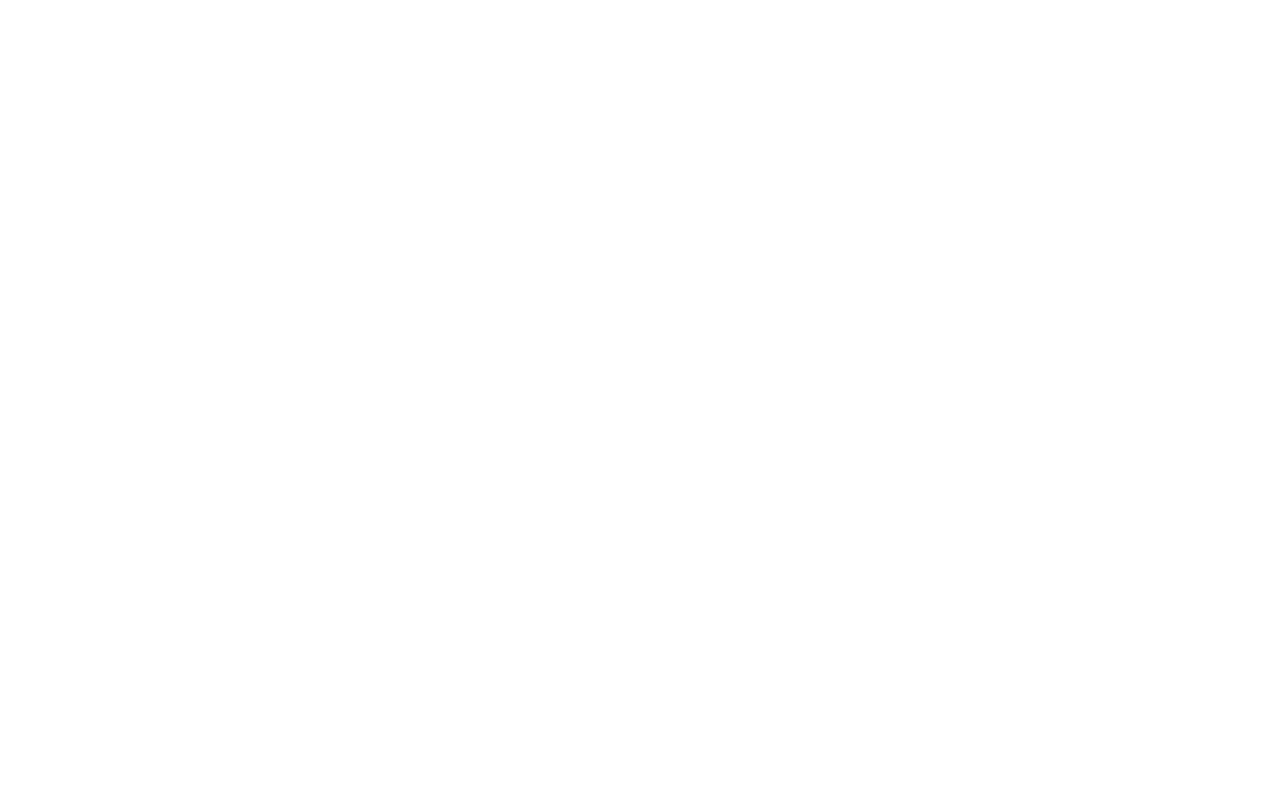
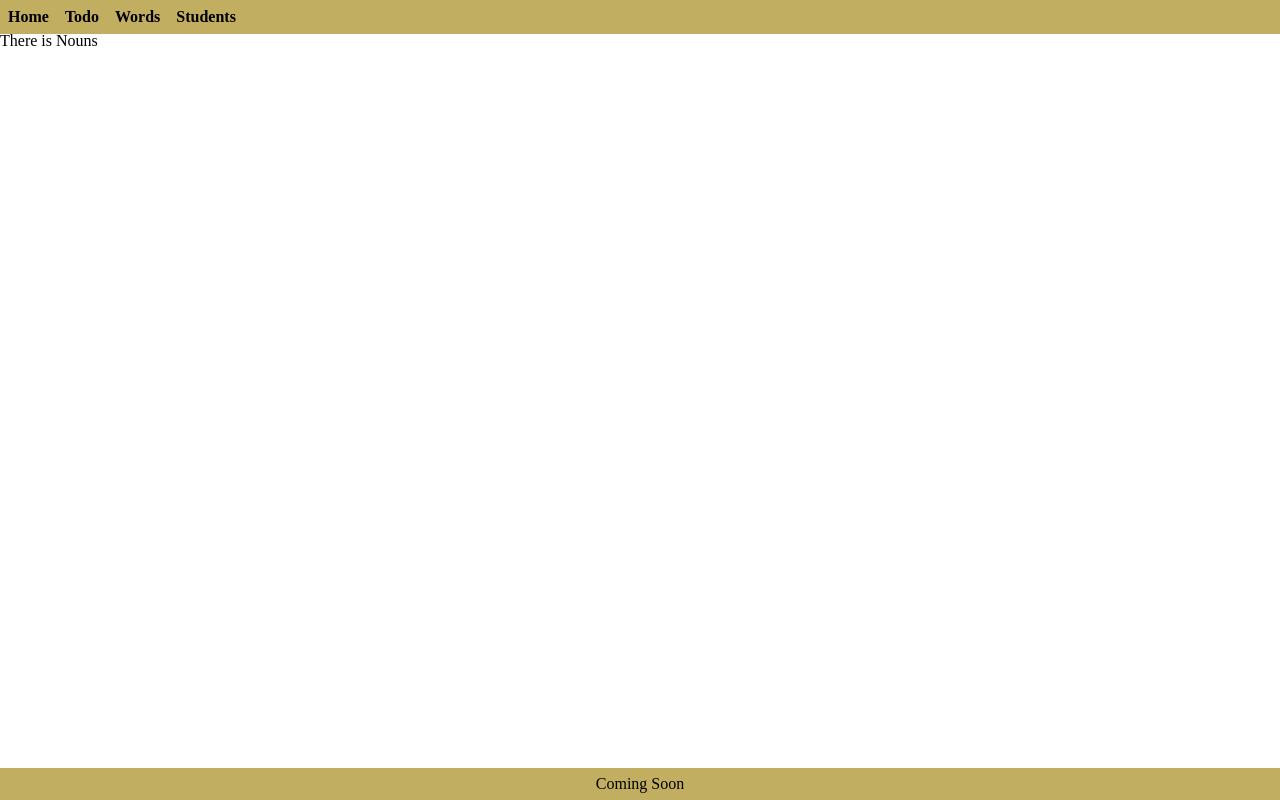
Before and after one commit to A1exsandro/for-my-self, a React (Create React App) app: page /nouns in a window 1280 px wide. Before the commit this address had no page. Built offline with nearby package versions, Linux system fonts and the light colour scheme.

Commit message:
add nouns page

```diff
--- a/src/App.js
+++ b/src/App.js
@@ -6,6 +6,7 @@
 import Layout from './Pages/Layout';
 import Home from './Pages/Home';
 import Students from './Pages/Students';
+import Nouns from './Pages/Nouns';
 
 function App() {
   return (
@@ -16,6 +17,7 @@
           <Route path="words" element={<Words />} />
           <Route path="todo" element={<Todo />} />
           <Route path="students" element={<Students />} />
+          <Route path="nouns" element={<Nouns />} />
         </Route>
       </Routes>
     </BrowserRouter>
--- /dev/null
+++ b/src/Pages/Nouns/index.js
@@ -0,0 +1,11 @@
+import React from 'react';
+
+const Nouns = () => {
+  return (
+    <div>
+      There is Nouns
+    </div>
+  );
+}
+
+export default Nouns;
--- a/src/Pages/Words/index.js
+++ b/src/Pages/Words/index.js
@@ -1,5 +1,6 @@
 import React, { useState } from 'react';
 import { useForm } from "react-hook-form";
+import { Link } from "react-router-dom";
 import './styles.css';
 
 const Words = () => {
@@ -15,7 +16,7 @@
     <div className='containerWord'>
       <div className='menu'>
         <div>Menu</div>
-        <div>Noun</div>
+        <div><Link to="/nouns">Nouns</Link></div>
         <div>Adjective</div>
         <div>Verb</div>
         <div>Adverb</div>
```
